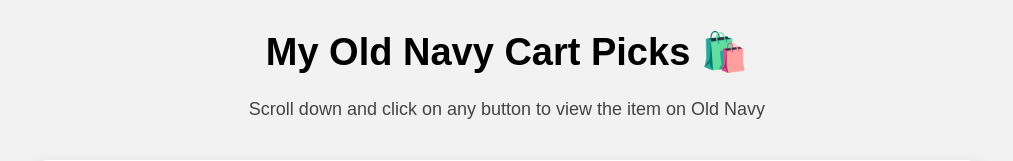
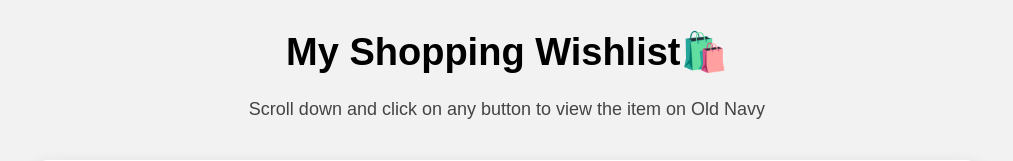
Before and after one commit to ejbirch24-star/Shopping_Hauls_Presented_By_Ej, a plain HTML site: page index.html in a window 1280 px wide. Shown: the top 161 px of the page, without its empty margins (133-1146 px from the left). Drawn offline with Linux system fonts and the light colour scheme.

Commit message:
Update index.html

```diff
--- a/index.html
+++ b/index.html
@@ -3,7 +3,7 @@
 <head>
   <meta charset="UTF-8" />
   <meta name="viewport" content="width=device-width, initial-scale=1.0" />
-  <title>My Old Navy Cart Picks</title>
+  <title>My Shopping Wishlist</title>
 
   <style>
     body {
@@ -68,7 +68,7 @@
 </head>
 <body>
 
-  <h1>My Old Navy Cart Picks 🛍️</h1>
+  <h1>My Shopping Wishlist🛍️</h1>
   <p class="subtitle">Scroll down and click on any button to view the item on Old Navy</p>
 
   <!-- 1. Waffle T Blue -->
```
